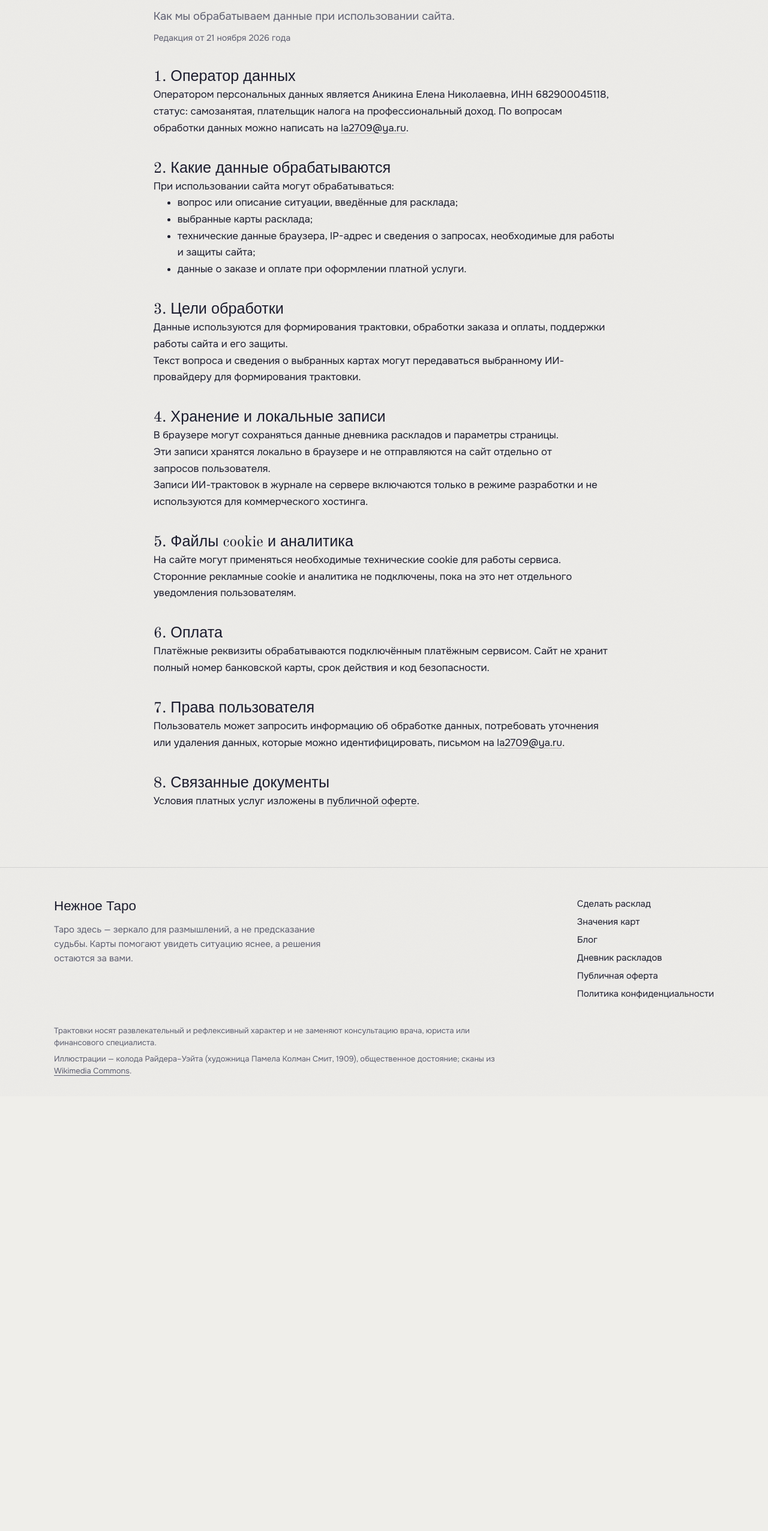
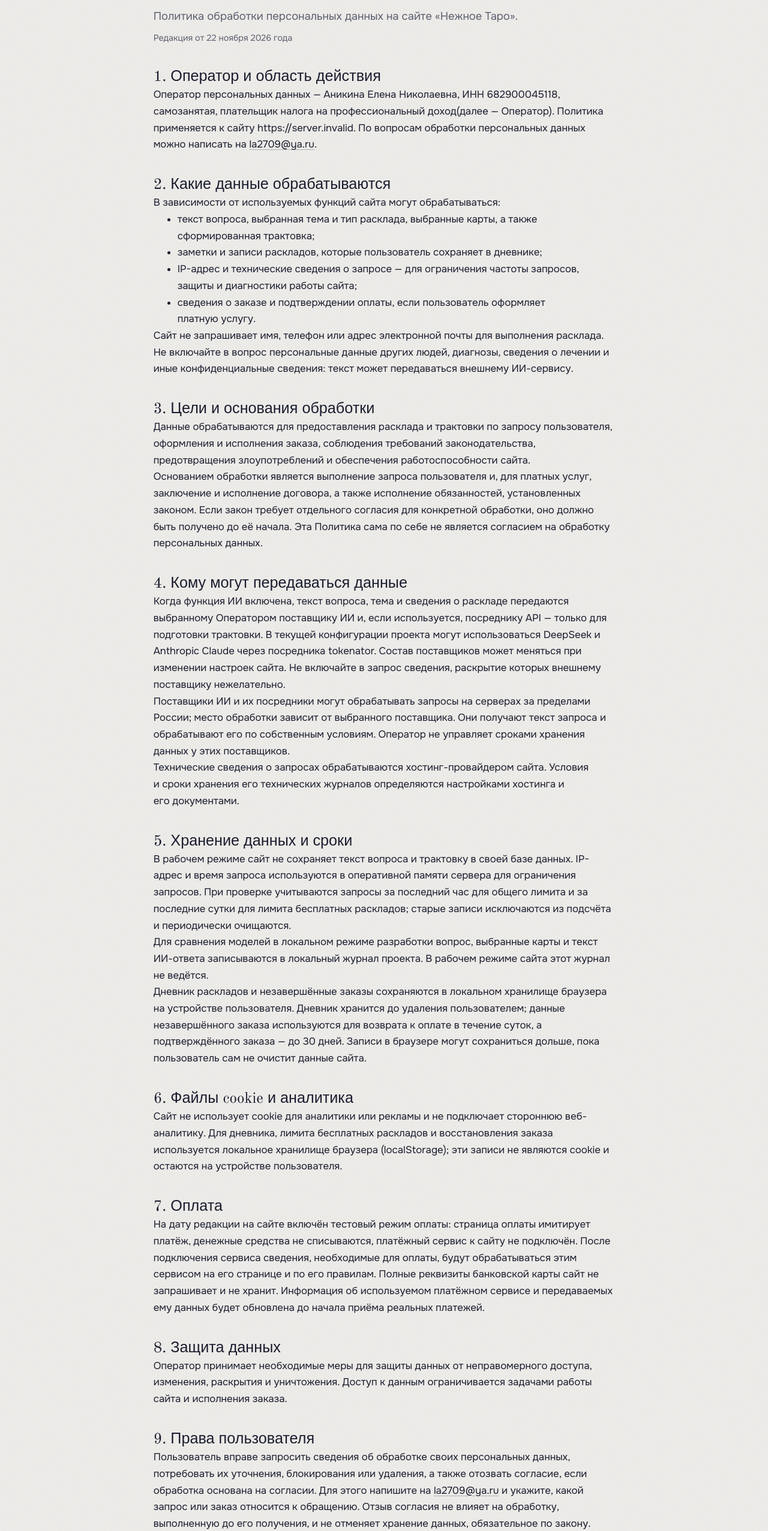
Before and after one commit to ellena-anikina/1Tarot, a Next.js app: page /privacy in a window 1280 px wide. Shown: the part 244-2797 px from the top of the page at 60% size. Before the commit the page ends 2072 px from the top, so only its background shows below. Built offline with nearby package versions, Linux system fonts and the light colour scheme; no server answers.

Commit message:
feat: prav info block

```diff
--- a/src/app/privacy/page.tsx
+++ b/src/app/privacy/page.tsx
@@ -6,7 +6,7 @@ import styles from "./privacy.module.css";
 
 export const metadata: Metadata = {
   title: "Политика конфиденциальности",
-  description: `Как сайт «${SITE.name}» обрабатывает персональные данные посетителей.`,
+  description: `Политика обработки персональных данных на сайте «${SITE.name}».`,
   alternates: { canonical: "/privacy" },
   robots: { index: false, follow: true },
 };
@@ -16,63 +16,130 @@ export default function PrivacyPage() {
     <article className={`page ${styles.wrap}`}>
       <header className={styles.head}>
         <h1>Политика конфиденциальности</h1>
-        <p className={styles.sub}>Как мы обрабатываем данные при использовании сайта.</p>
-        <p className={styles.meta}>Редакция от 21 ноября 2026 года</p>
+        <p className={styles.sub}>Политика обработки персональных данных на сайте «{SITE.name}».</p>
+        <p className={styles.meta}>Редакция от 22 ноября 2026 года</p>
       </header>
 
       <div className={styles.body}>
-        <h2 id="operator">1. Оператор данных</h2>
+        <h2 id="operator">1. Оператор и область действия</h2>
         <p>
-          Оператором персональных данных является {SELLER.fullName}, ИНН {SELLER.inn},
-          статус: {SELLER.status}. По вопросам обработки данных можно написать на{" "}
+          Оператор персональных данных — {SELLER.fullName}, ИНН {SELLER.inn}, {SELLER.status}
+          (далее — Оператор). Политика применяется к сайту {SITE.url}. По вопросам обработки персональных
+          данных можно написать на{" "}
           <a href={`mailto:${SELLER.email}`}>{SELLER.email}</a>.
         </p>
 
         <h2 id="data">2. Какие данные обрабатываются</h2>
-        <p>При использовании сайта могут обрабатываться:</p>
+        <p>В зависимости от используемых функций сайта могут обрабатываться:</p>
         <ul>
-          <li>вопрос или описание ситуации, введённые для расклада;</li>
-          <li>выбранные карты расклада;</li>
-          <li>технические данные браузера, IP-адрес и сведения о запросах, необходимые для работы и защиты сайта;</li>
-          <li>данные о заказе и оплате при оформлении платной услуги.</li>
+          <li>
+            текст вопроса, выбранная тема и тип расклада, выбранные карты, а также сформированная трактовка;
+          </li>
+          <li>заметки и записи раскладов, которые пользователь сохраняет в дневнике;</li>
+          <li>
+            IP-адрес и технические сведения о запросе — для ограничения частоты запросов, защиты и диагностики
+            работы сайта;
+          </li>
+          <li>сведения о заказе и подтверждении оплаты, если пользователь оформляет платную услугу.</li>
         </ul>
-
-        <h2 id="purposes">3. Цели обработки</h2>
-        <p>Данные используются для формирования трактовки, обработки заказа и оплаты, поддержки работы сайта и его защиты.</p>
         <p>
-          Текст вопроса и сведения о выбранных картах могут передаваться выбранному ИИ-провайдеру для формирования
-          трактовки.
+          Сайт не запрашивает имя, телефон или адрес электронной почты для выполнения расклада. Не включайте в
+          вопрос персональные данные других людей, диагнозы, сведения о лечении и иные конфиденциальные сведения:
+          текст может передаваться внешнему ИИ-сервису.
         </p>
 
-        <h2 id="storage">4. Хранение и локальные записи</h2>
+        <h2 id="purposes">3. Цели и основания обработки</h2>
         <p>
-          В браузере могут сохраняться данные дневника раскладов и параметры страницы. Эти записи хранятся локально
-          в браузере и не отправляются на сайт отдельно от запросов пользователя.
+          Данные обрабатываются для предоставления расклада и трактовки по запросу пользователя, оформления и
+          исполнения заказа, соблюдения требований законодательства, предотвращения злоупотреблений и обеспечения
+          работоспособности сайта.
         </p>
         <p>
-          Записи ИИ-трактовок в журнале на сервере включаются только в режиме разработки и не используются для
-          коммерческого хостинга.
+          Основанием обработки является выполнение запроса пользователя и, для платных услуг, заключение и
+          исполнение договора, а также исполнение обязанностей, установленных законом. Если закон требует отдельного
+          согласия для конкретной обработки, оно должно быть получено до её начала. Эта Политика сама по себе не
+          является согласием на обработку персональных данных.
         </p>
 
-        <h2 id="cookies">5. Файлы cookie и аналитика</h2>
+        <h2 id="recipients">4. Кому могут передаваться данные</h2>
         <p>
-          На сайте могут применяться необходимые технические cookie для работы сервиса. Сторонние рекламные cookie
-          и аналитика не подключены, пока на это нет отдельного уведомления пользователям.
+          Когда функция ИИ включена, текст вопроса, тема и сведения о раскладе передаются выбранному Оператором
+          поставщику ИИ и, если используется, посреднику API — только для подготовки трактовки. В текущей конфигурации
+          проекта могут использоваться DeepSeek и Anthropic Claude через посредника tokenator. Состав поставщиков
+          может меняться при изменении настроек сайта. Не включайте в запрос сведения, раскрытие которых внешнему
+          поставщику нежелательно.
+        </p>
+        <p>
+          Поставщики ИИ и их посредники могут обрабатывать запросы на серверах за пределами России; место обработки
+          зависит от выбранного поставщика. Они получают текст запроса и обрабатывают его по собственным условиям.
+          Оператор не управляет сроками хранения данных у этих поставщиков.
+        </p>
+        <p>
+          Технические сведения о запросах обрабатываются хостинг-провайдером сайта. Условия и сроки хранения его
+          технических журналов определяются настройками хостинга и его документами.
         </p>
 
-        <h2 id="payment">6. Оплата</h2>
+        <h2 id="storage">5. Хранение данных и сроки</h2>
         <p>
-          Платёжные реквизиты обрабатываются подключённым платёжным сервисом. Сайт не хранит полный номер банковской
-          карты, срок действия и код безопасности.
+          В рабочем режиме сайт не сохраняет текст вопроса и трактовку в своей базе данных. IP-адрес и время запроса
+          используются в оперативной памяти сервера для ограничения запросов. При проверке учитываются запросы за
+          последний час для общего лимита и за последние сутки для лимита бесплатных раскладов; старые записи
+          исключаются из подсчёта и периодически очищаются.
+        </p>
+        <p>
+          Для сравнения моделей в локальном режиме разработки вопрос, выбранные карты и текст ИИ-ответа записываются
+          в локальный журнал проекта. В рабочем режиме сайта этот журнал не ведётся.
+        </p>
+        <p>
+          Дневник раскладов и незавершённые заказы сохраняются в локальном хранилище браузера на устройстве
+          пользователя. Дневник хранится до удаления пользователем; данные незавершённого заказа используются для
+          возврата к оплате в течение суток, а подтверждённого заказа — до 30 дней. Записи в браузере могут
+          сохраниться дольше, пока пользователь сам не очистит данные сайта.
         </p>
 
-        <h2 id="rights">7. Права пользователя</h2>
+        <h2 id="cookies">6. Файлы cookie и аналитика</h2>
         <p>
-          Пользователь может запросить информацию об обработке данных, потребовать уточнения или удаления данных,
-          которые можно идентифицировать, письмом на <a href={`mailto:${SELLER.email}`}>{SELLER.email}</a>.
+          Сайт не использует cookie для аналитики или рекламы и не подключает стороннюю веб-аналитику. Для дневника,
+          лимита бесплатных раскладов и восстановления заказа используется локальное хранилище браузера (localStorage);
+          эти записи не являются cookie и остаются на устройстве пользователя.
         </p>
 
-        <h2 id="offer">8. Связанные документы</h2>
+        <h2 id="payment">7. Оплата</h2>
+        <p>
+          На дату редакции на сайте включён тестовый режим оплаты: страница оплаты имитирует платёж, денежные средства
+          не списываются, платёжный сервис к сайту не подключён. После подключения сервиса сведения, необходимые для
+          оплаты, будут обрабатываться этим сервисом на его странице и по его правилам. Полные реквизиты банковской
+          карты сайт не запрашивает и не хранит. Информация об используемом платёжном сервисе и передаваемых ему
+          данных будет обновлена до начала приёма реальных платежей.
+        </p>
+
+        <h2 id="security">8. Защита данных</h2>
+        <p>
+          Оператор принимает необходимые меры для защиты данных от неправомерного доступа, изменения, раскрытия и
+          уничтожения. Доступ к данным ограничивается задачами работы сайта и исполнения заказа.
+        </p>
+
+        <h2 id="rights">9. Права пользователя</h2>
+        <p>
+          Пользователь вправе запросить сведения об обработке своих персональных данных, потребовать их уточнения,
+          блокирования или удаления, а также отозвать согласие, если обработка основана на согласии. Для этого
+          напишите на <a href={`mailto:${SELLER.email}`}>{SELLER.email}</a> и укажите, какой запрос или заказ
+          относится к обращению. Отзыв согласия не влияет на обработку, выполненную до его получения, и не отменяет
+          хранение данных, обязательное по закону.
+        </p>
+        <p>
+          Данные дневника можно удалить самостоятельно, очистив записи в дневнике или данные сайта в настройках
+          браузера. Пользователь также вправе обратиться с жалобой в уполномоченный орган по защите прав субъектов
+          персональных данных.
+        </p>
+
+        <h2 id="changes">10. Изменение Политики</h2>
+        <p>
+          При изменении целей обработки, состава получателей данных или платёжного сервиса Оператор обновляет эту
+          страницу. Действующая редакция всегда доступна по адресу <Link href="/privacy">/privacy</Link>.
+        </p>
+
+        <h2 id="offer">11. Связанные документы</h2>
         <p>
           Условия платных услуг изложены в <Link href="/oferta">публичной оферте</Link>.
         </p>
--- a/src/components/SiteFooter.module.css
+++ b/src/components/SiteFooter.module.css
@@ -28,6 +28,11 @@
   gap: 6px;
   align-content: start;
 }
+.navTitle {
+  margin-bottom: 2px;
+  color: var(--text-muted);
+  font-size: 0.82rem;
+}
 .nav a {
   text-decoration: none;
   color: var(--text);
--- a/src/components/SiteFooter.tsx
+++ b/src/components/SiteFooter.tsx
@@ -18,6 +18,9 @@ export function SiteFooter() {
           <Link href="/karty">Значения карт</Link>
           <Link href="/blog">Блог</Link>
           <Link href="/dnevnik">Дневник раскладов</Link>
+        </nav>
+        <nav className={styles.nav} aria-label="Правовая информация">
+          <p className={styles.navTitle}>Правовая информация</p>
           <Link href="/oferta">Публичная оферта</Link>
           <Link href="/privacy">Политика конфиденциальности</Link>
         </nav>
```
